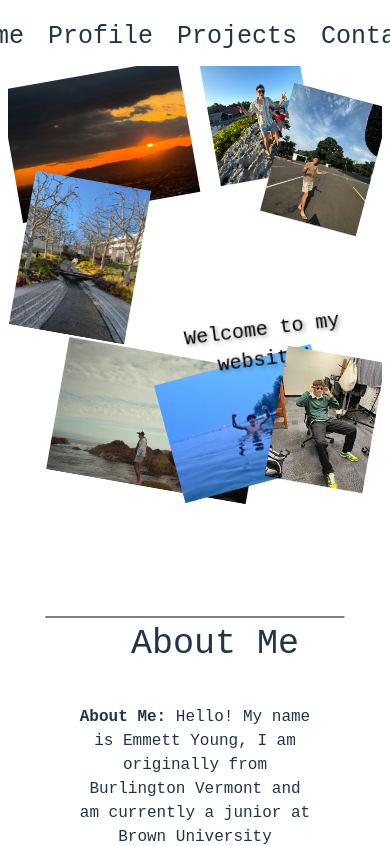
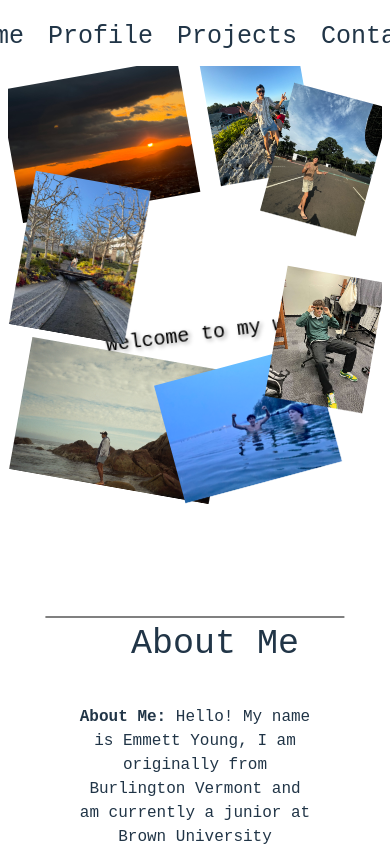
Before and after one commit to emmettyoung/website, a React (Vite) app in the folder frontend/: page / in a window 390 px wide. Shown: the top 846 px of the page. Built offline with nearby package versions, Linux system fonts and the light colour scheme.

Commit message:
feat: fixin portrait

```diff
--- a/frontend/src/styles/main.css
+++ b/frontend/src/styles/main.css
@@ -215,7 +215,6 @@ position: absolute;
   #root {
     transform: none;
     transform-origin: top center;
-    max-width: 400px;
   }
   .overlay-lake {
     width: 180px;
@@ -228,11 +227,18 @@ position: absolute;
     max-width: 100%;
     height: auto;
   }
-  .icy, .jakarta {
+  .jakarta {
     width: 110px;
     max-width: 100%;
     height: auto;
     left: 70%;
+  }
+  .icy {
+    width: 110px;
+    max-width: 100%;
+    height: auto;
+    left: 70%;
+    top: 200px;
   }
   .tulum-image{
     width: 110px;
@@ -251,12 +257,12 @@ position: absolute;
     width: 225px;
     max-width: 100%;
     height: auto;
-    left: 10%;
+    left: 0%;
   }
   .homepage-text {
     position: absolute;
     top: 35%;        /* vertically center-ish */
-    left: 35%;       /* horizontally center */
+    left: 27%;       /* horizontally center */
     transform: translate(-50%, -50%); /* true center */
     font-size: 20px;
     transform: translate(-50%, -50%); /* true center */
```
